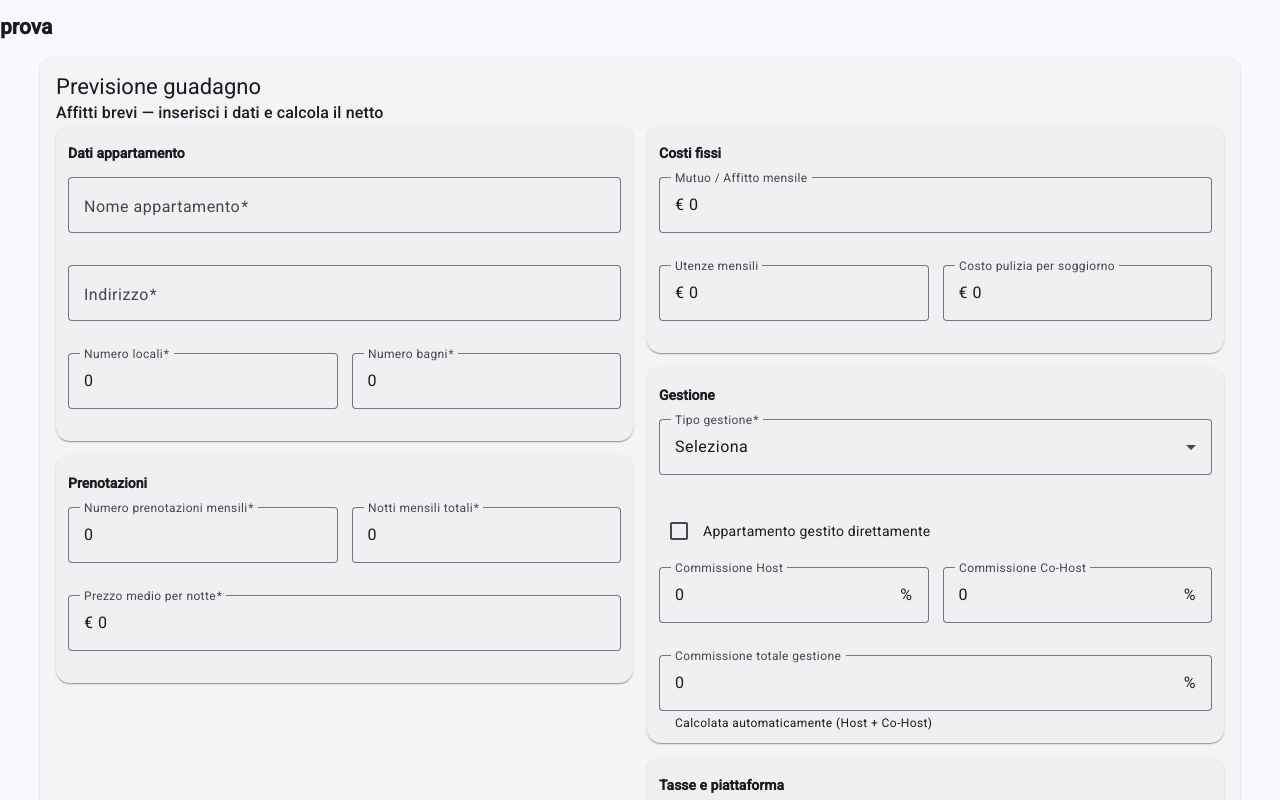
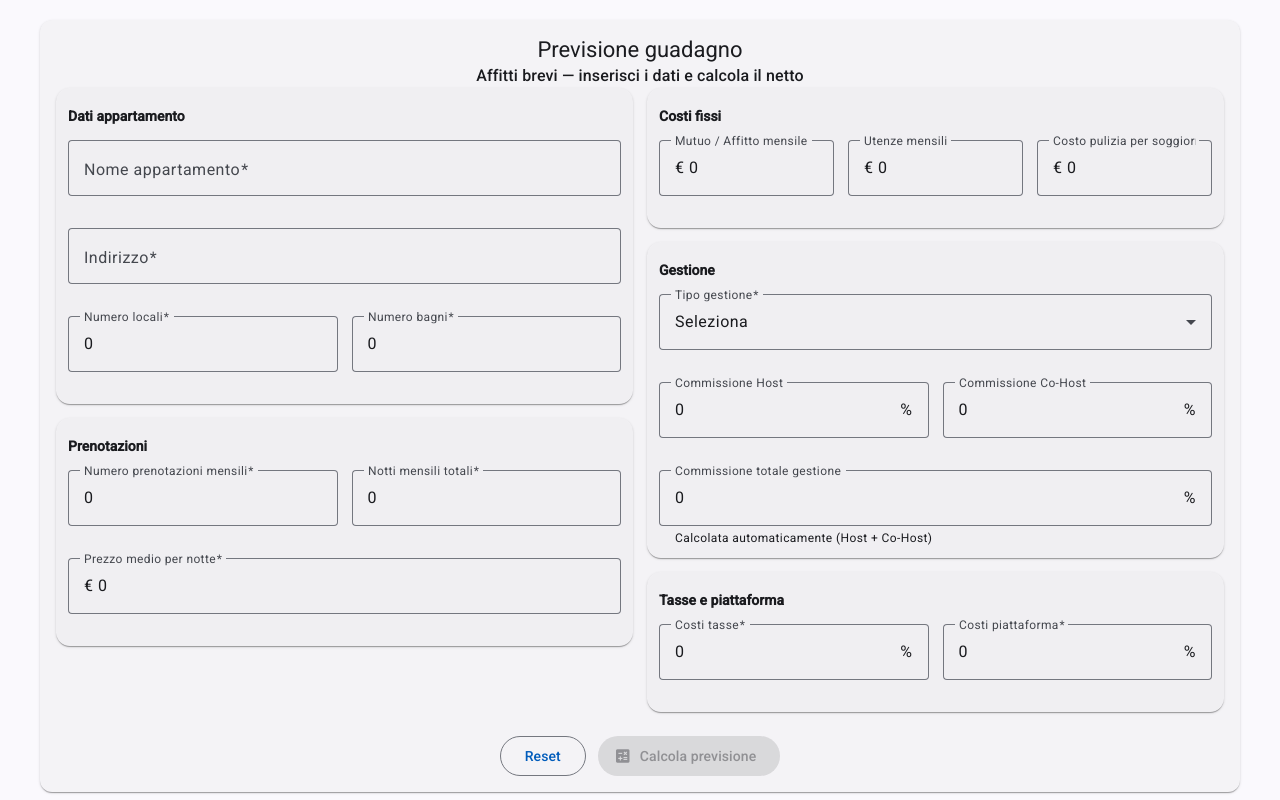
Before and after one commit to hostmanager360/fe_property_pilot, an Angular app: page /previsione in a window 1280 px wide. Shown: the top 800 px of the page. Built offline with nearby package versions, Linux system fonts and the light colour scheme.

Commit message:
-modficata grafica tabella presione guadagno 	-rimosso tasto appartamento diretto 	-rimossa selzione agenzia 	-centrati  titolo e tasti sul form 	-messo su una sola riga costo mutuo, utenze e pulize -fixato bug del caricamento infinito(ora come si preme calcaola si va  alla schermata giusta)

```diff
--- a/src/app/app.html
+++ b/src/app/app.html
@@ -1,3 +1 @@
-<h2>prova</h2>
-
 <app-previsione-guadagno></app-previsione-guadagno>
--- a/src/app/components/previsione-guadagno/previsione-guadagno.css
+++ b/src/app/components/previsione-guadagno/previsione-guadagno.css
@@ -3,6 +3,23 @@
   margin: 20px auto;
 }
 
+/* =========================
+   HEADER (TITOLO CENTRATO)
+   ========================= */
+.page mat-card-header {
+  display: flex;
+  justify-content: center;
+  text-align: center;
+}
+
+.page mat-card-header .mat-mdc-card-header-text {
+  margin: 0;
+  text-align: center;
+}
+
+/* =========================
+   LAYOUT GENERALE
+   ========================= */
 .layout {
   display: flex;
   flex-direction: column;
@@ -34,9 +51,18 @@
   margin: 2px 0 10px 0;
 }
 
+/* =========================
+   GRIGLIE
+   ========================= */
 .grid-2 {
   display: grid;
   grid-template-columns: 1fr 1fr;
+  gap: 12px 14px;
+}
+
+.grid-3 {
+  display: grid;
+  grid-template-columns: repeat(3, minmax(0, 1fr));
   gap: 12px 14px;
 }
 
@@ -44,19 +70,28 @@
   grid-column: span 2;
 }
 
+/* =========================
+   CHECKBOX (se mai riutilizzata)
+   ========================= */
 .checkbox-wrap {
   display: flex;
   align-items: center;
   padding: 4px 0;
 }
 
+/* =========================
+   AZIONI (PULSANTI CENTRATI)
+   ========================= */
 .actions {
   display: flex;
-  justify-content: flex-end;
+  justify-content: center;
   gap: 12px;
-  padding-top: 6px;
+  padding-top: 10px;
 }
 
+/* =========================
+   ERRORI
+   ========================= */
 .error {
   display: flex;
   align-items: center;
@@ -66,6 +101,9 @@
   background: rgba(244, 67, 54, 0.08);
 }
 
+/* =========================
+   RISULTATI
+   ========================= */
 .results {
   max-width: 1200px;
   margin: 18px auto;
@@ -102,27 +140,38 @@
 
 .results-actions {
   margin-top: 12px;
+  display: flex;
+  justify-content: center;
 }
 
+/* =========================
+   RESPONSIVE
+   ========================= */
 @media (max-width: 980px) {
   .cols {
     grid-template-columns: 1fr;
   }
+
   .grid-2 {
     grid-template-columns: 1fr;
   }
+
+  .grid-3 {
+    grid-template-columns: 1fr;
+  }
+
   .col-2 {
     grid-column: span 1;
   }
+
   .results-grid {
     grid-template-columns: 1fr;
   }
+
   .kpi.highlight {
     grid-column: span 1;
   }
-  .actions {
-    justify-content: stretch;
-  }
+
   .actions button {
     flex: 1;
   }
--- a/src/app/components/previsione-guadagno/previsione-guadagno.html
+++ b/src/app/components/previsione-guadagno/previsione-guadagno.html
@@ -162,8 +162,9 @@
             <mat-card class="subcard">
               <mat-card-title class="subcard-title">Costi fissi</mat-card-title>
 
-              <div class="grid-2">
-                <mat-form-field appearance="outline" class="col-2">
+              <!-- MODIFICATO: 3 campi sulla stessa riga -->
+              <div class="grid-3">
+                <mat-form-field appearance="outline">
                   <mat-label>Mutuo / Affitto mensile</mat-label>
                   <span matTextPrefix>€&nbsp;</span>
                   <input
@@ -220,7 +221,7 @@
                     <mat-option value="">Seleziona</mat-option>
                     <mat-option value="diretta">Diretta</mat-option>
                     <mat-option value="cohost">Co-host</mat-option>
-                    <mat-option value="agenzia">Agenzia</mat-option>
+                    <!-- RIMOSSO: Agenzia -->
                   </mat-select>
 
                   @if ((tipoGestione.invalid && (tipoGestione.touched || form.submitted))) {
@@ -228,14 +229,7 @@
                   }
                 </mat-form-field>
 
-                <div class="checkbox-wrap col-2">
-                  <mat-checkbox
-                    name="appartamentoDiretto"
-                    [(ngModel)]="previsione.appartamentoDiretto"
-                  >
-                    Appartamento gestito direttamente
-                  </mat-checkbox>
-                </div>
+                <!-- RIMOSSO: checkbox "Appartamento gestito direttamente" -->
 
                 <!-- Se diretta: SOLO commissione totale -->
                 @if (previsione.tipoGestione === 'diretta') {
@@ -347,7 +341,7 @@
           </div>
         </div>
 
-        <!-- AZIONI -->
+        <!-- AZIONI (centrate via CSS) -->
         <div class="actions">
           <button
             mat-stroked-button
--- a/src/app/components/previsione-guadagno/previsione-guadagno.ts
+++ b/src/app/components/previsione-guadagno/previsione-guadagno.ts
@@ -1,11 +1,11 @@
 import { HttpClientModule } from '@angular/common/http';
-import { Component } from '@angular/core';
+import { Component, ChangeDetectorRef } from '@angular/core';
 import { CommonModule } from '@angular/common';
 import { FormsModule } from '@angular/forms';
+import { finalize } from 'rxjs';
 
 import { PrevisioneGuadagnoDto } from '../../model/PrevisioneGuadagnoDto';
 import { PrevisioneGuadagnoService } from '../../services/previsioneService/previsione-guadagno-service';
-import { ResponseHandler } from '../../model/ResponseHandler';
 
 // Angular Material
 import { MatCardModule } from '@angular/material/card';
@@ -18,7 +18,6 @@ import { MatDividerModule } from '@angular/material/divider';
 import { MatIconModule } from '@angular/material/icon';
 import { MatProgressBarModule } from '@angular/material/progress-bar';
 
-
 @Component({
   selector: 'app-previsione-guadagno',
   standalone: true,
@@ -26,7 +25,6 @@ import { MatProgressBarModule } from '@angular/material/progress-bar';
     CommonModule,
     FormsModule,
     HttpClientModule,
-     // Material
     MatCardModule,
     MatFormFieldModule,
     MatInputModule,
@@ -47,26 +45,45 @@ export class PrevisioneGuadagno {
   loading = false;
   errorMessage: string | null = null;
 
-  constructor(private service: PrevisioneGuadagnoService) {}
+  constructor(
+    private service: PrevisioneGuadagnoService,
+    private cdr: ChangeDetectorRef
+  ) {}
 
   calcola(): void {
     this.loading = true;
     this.errorMessage = null;
     this.risultato = undefined;
 
+    // Forzo un primo refresh: fa sparire/mostrare subito la progress bar
+    this.cdr.detectChanges();
+
     // sicurezza: se non diretta, aggiorno totale gestione prima di inviare
     this.ricalcolaTotaleGestione();
 
-    this.service.calcola(this.previsione).subscribe({
+    this.service
+      .calcola(this.previsione)
+      .pipe(
+        finalize(() => {
+          // finalize gira sia in success che in error: spegne sempre il loading
+          this.loading = false;
+          this.cdr.detectChanges();
+        })
+      )
+      .subscribe({
         next: (data) => {
           this.risultato = data;
-        this.loading = false;
+
+          // IMPORTANTISSIMO: forza l’aggiornamento immediato della view
+          // (evita il “devo cliccare un input per vedere i risultati”)
+          this.cdr.detectChanges();
         },
         error: (err) => {
-        this.loading = false;
           this.errorMessage =
             err?.message || 'Si è verificato un errore durante il calcolo.';
           console.error('Errore chiamata:', err);
+
+          this.cdr.detectChanges();
         },
       });
   }
@@ -76,12 +93,10 @@ export class PrevisioneGuadagno {
     if (this.previsione.tipoGestione === 'diretta') {
       this.previsione.commissioneHost = 0 as any;
       this.previsione.commissioneCoHost = 0 as any;
-      // lascio commissioneGestioneTotale editabile
       return;
     }
 
-    // Se NON diretta: totale diventa somma di host + cohost
-    // Se vuoti, li porto a 0 per evitare NaN
+    // Se NON diretta: totale = host + cohost (evito NaN)
     this.previsione.commissioneHost = (this.previsione.commissioneHost ?? 0) as any;
     this.previsione.commissioneCoHost = (this.previsione.commissioneCoHost ?? 0) as any;
     this.ricalcolaTotaleGestione();
@@ -93,14 +108,13 @@ export class PrevisioneGuadagno {
     const host = Number(this.previsione.commissioneHost ?? 0);
     const cohost = Number(this.previsione.commissioneCoHost ?? 0);
 
-    const totale = host + cohost;
-    this.previsione.commissioneGestioneTotale = totale as any;
+    this.previsione.commissioneGestioneTotale = (host + cohost) as any;
   }
 
   nuovoCalcolo(): void {
-    // Mostra di nuovo il form mantenendo i dati (se preferisci reset totale dimmelo)
     this.risultato = undefined;
     this.errorMessage = null;
+    this.cdr.detectChanges();
   }
 
   resetForm(form: any): void {
@@ -108,5 +122,7 @@ export class PrevisioneGuadagno {
     this.previsione = new PrevisioneGuadagnoDto();
     this.risultato = undefined;
     this.errorMessage = null;
+    this.loading = false;
+    this.cdr.detectChanges();
   }
 }
```
Lines whose indentation alone changed are shown as unchanged.
